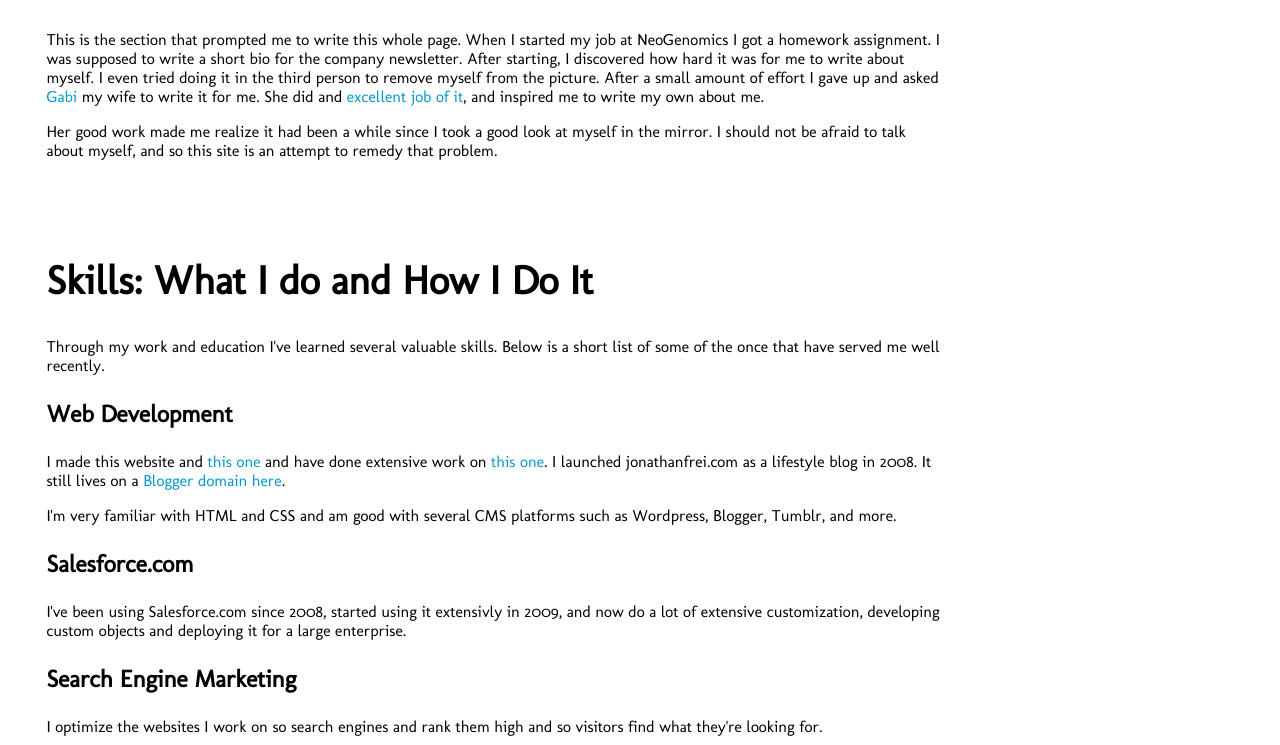
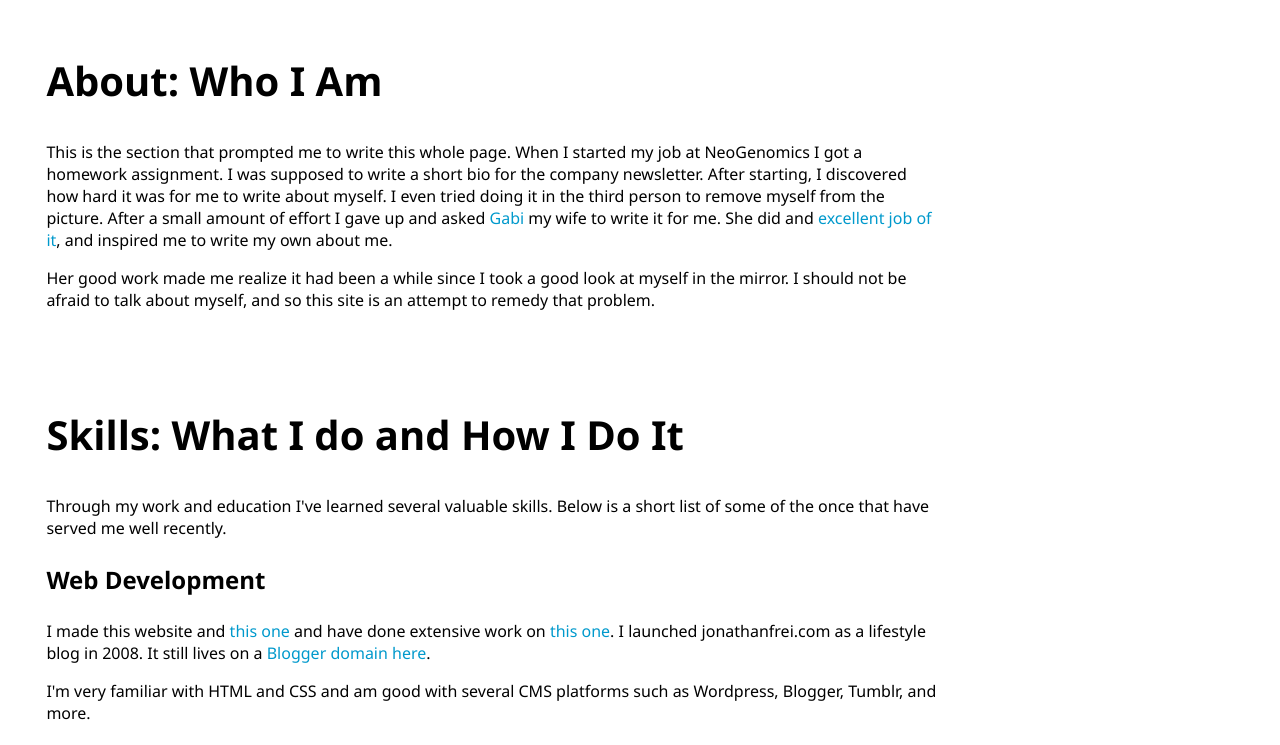
Before and after one commit to jonathanfrei/jonathanfreidotcom, a plain HTML site: page index.html in a window 1280 px wide. Shown: the part 828-1573 px from the top of the page. Drawn offline with Linux system fonts and the light colour scheme.

Commit message:
Update index.html

```diff
--- a/index.html
+++ b/index.html
@@ -9,11 +9,10 @@
 <link rel="shortcut icon" href="https://28.media.tumblr.com/avatar_ca12730478b0_16.png" />
 <link rel="apple-touch-icon" href="https://30.media.tumblr.com/avatar_ca12730478b0_128.png"/>
 <link rel="alternate" type="application/rss+xml" href="https://feeds.feedburner.com/jonathanfreitumblr" />
-<link href='https://fonts.googleapis.com/css?family=Molengo' rel='stylesheet' type='text/css'>
 <meta name="google-site-verification" content="abxLQU5qBYeghWiJuOlYVoZAyrhG9q1ki2cTtjEwudc" />
 
 <style>
-body {width:70%; padding:3%; font-family: 'Molengo', Arial, Helvetica, sans-serif;background-color: #fff; font-size: 100%}
+body {width:70%; padding:3%; font-family: 'Segoe UI', Arial, Helvetica, sans-serif;background-color: #fff; font-size: 100%}
 h1 {font-size: 35px; font-weight: normal}
 h2 {font-size: 250%; padding: 7% 0% 0% 0%}
 h3 {font-size: 150%;}
```
